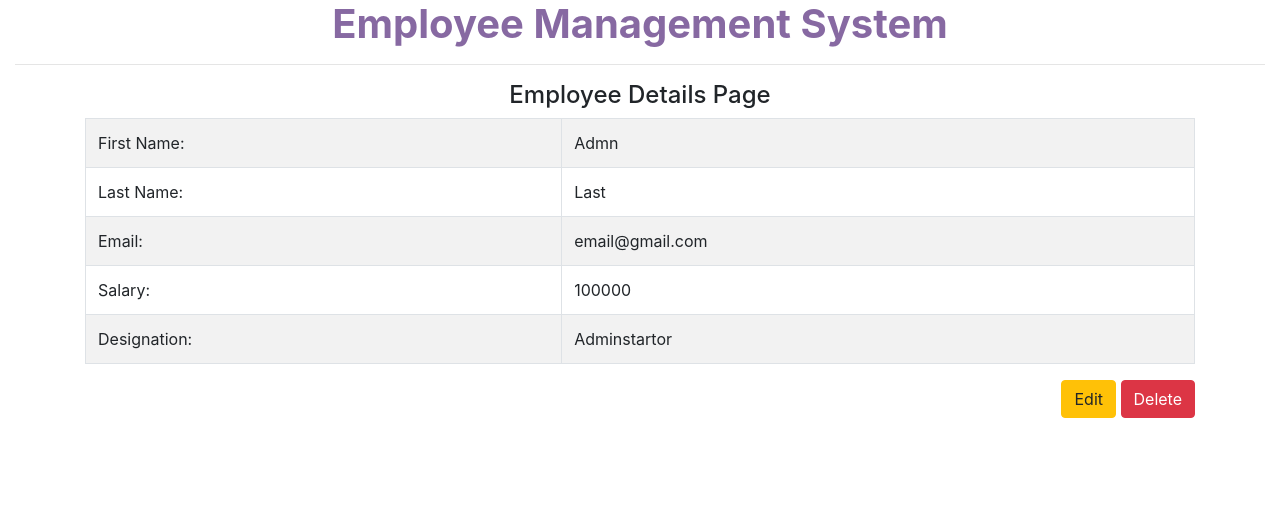
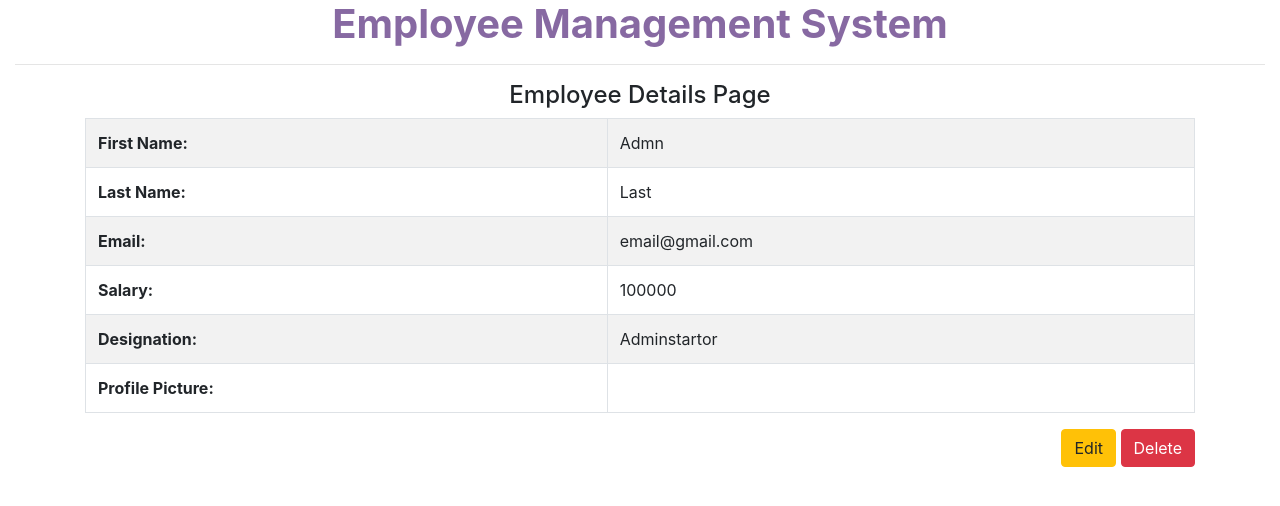
Before and after one commit to harikanth12/ems, a Django app: page /employee/1/details/ in a window 1280 px wide. Shown: the part 56-562 px from the top of the page. Run offline with Django 3.2, Linux system fonts and the light colour scheme; a user stored in the database is signed in; data comes from the database, SQL or seed files in the repository; both versions use the stored data as it was after the commit; parts of the project's set-up code (start-up, migrations or seed data) failed here and were passed over; some libraries are stand-ins or nearby versions.

Commit message:
Pagination and profile pic added

```diff
--- a/employee/models.py
+++ b/employee/models.py
@@ -8,6 +8,7 @@ class Profile(models.Model):
 	user = models.OneToOneField(User,on_delete=models.CASCADE)
 	designation = models.CharField(null=False,blank=False,max_length=25)
 	salary=models.IntegerField(null=True,blank=True)
+	profile_picture = models.ImageField(upload_to='profilePicture/',max_length=255,null=True,blank=True)
 
 	class Meta:
 		ordering = ('-salary',)
@@ -19,17 +20,23 @@ class New_user(models.Model):
 	user = models.OneToOneField(User,on_delete=models.CASCADE)
 	department = models.CharField(null=False,blank=False,max_length=25)
 
-@receiver(post_save,sender=User)
-def create_profile(sender,instance,created,**kwargs):
-	# print("created Profile")
-	# print(created,"created")
-	# print(instance,"instance")
-	if created:
-		Profile.objects.create(user=instance)
+# @receiver(post_save,sender=User)
+# def create_profile(sender,instance,created,**kwargs):
+# 	# print("created Profile")
+# 	# print(created,"created")
+# 	# print(instance,"instance")
+
+# 	if created:
+# 		profile=Profile(user=instance)
 
 
-@receiver(post_save,sender=User)
-def save_profile(sender,instance,**kwargs):
-	# print("Sa veProfile")
-	# print(instance,"instance")
-	instance.profile.save()
+
+
+
+
+
+# @receiver(post_save,sender=User)
+# def save_profile(sender,instance,**kwargs):
+# 	# print("Sa veProfile")
+# 	# print(instance,"instance")
+# 	instance.profile.save()
--- /dev/null
+++ b/employee/templatetags/poll_extras.py
@@ -0,0 +1,21 @@
+from django import template
+from poll.models import Question
+from django.contrib.auth.models import User
+
+register = template.Library()
+
+def upper(value):
+	return value.upper()
+
+register.filter('upper',upper)
+
+
+@register.simple_tag
+def recent_polls(n=5):
+	question = Question.objects.all().order_by('-created_at')
+	return question[0:n]
+
+@register.simple_tag
+def recent_employee(n=5):
+	user = User.objects.all().order_by('-id')
+	return user[0:n]
--- a/employee/views.py
+++ b/employee/views.py
@@ -6,7 +6,8 @@ from django.contrib.auth import authenticate,login,logout
 from django.contrib.auth.decorators import login_required
 from employee.decorators import admin_only
 from poll.models import Question
-
+from employee.forms import ProfileForm
+from django.core.paginator import Paginator,PageNotAnInteger,EmptyPage
 # Create your views here.
 
 def user_login(request):
@@ -50,6 +51,15 @@ def employee_list(request):
 	context = {}
 	context['title'] = "Employees"
 	user = User.objects.all()
+	paginator = Paginator(user,5)
+	page_number = request.GET.get('page')
+	try:
+		user = paginator.page(page_number)
+	except PageNotAnInteger:
+		user = paginator.page(1)
+	except EmptyPage:
+		user = paginator.page(paginator.num_pages)
+
 	context['employeelist'] = user
 	question = Question.objects.all().order_by('-created_at')
 	context['questions'] = question
@@ -74,15 +84,26 @@ def add_employees(request):
 	context['title'] = "Adding Employees"
 	if request.method == "POST":
 		user_form = UserForm(request.POST)
+
+		profile = ProfileForm(request.POST,request.FILES)
+
 		context['userform']= user_form
-		if user_form.is_valid():
-			u=user_form.save()
+		context['profile']= profile
+		if user_form.is_valid() and profile.is_valid():
+			user=user_form.save()
+
+			profile = profile.save(commit=False)
+			profile.user = user
+			profile.save()
+
 			return HttpResponseRedirect(reverse('employees_list'))
 		else:
 			return render(request,'employee/add_employees.html',context)
 	else:
 		user_form = UserForm()
+		profile_form = ProfileForm()
 		context['userform']= user_form
+		context['profile']=profile_form
 	return render(request,'employee/add_employees.html',context)
 
 @login_required(login_url='/login/')
@@ -92,15 +113,22 @@ def edit_employee(request,id=None):
 	user = get_object_or_404(User,id=id)
 	if request.method == "POST":
 		user_form = UserForm(request.POST,instance=user)
+		profile = ProfileForm(request.POST,request.FILES,instance=user.profile)
 		context['userform'] = user_form
-		if user_form.is_valid():
-			u=user_form.save()
+		context['profile']= profile
+		if user_form.is_valid() and profile.is_valid() :
+			user=user_form.save()
+			profile = profile.save(commit=False)
+			profile.user = user
+			profile.save()
 			return HttpResponseRedirect(reverse('employees_list'))
 		else:
 			return render(request,'employee/edit_employee.html',context)
 	else:
 		user_form = UserForm(instance=user)
+		profile_form = ProfileForm(instance=user.profile)
 		context['userform'] = user_form
+		context['profile'] = profile_form
 	return render(request,'employee/edit_employee.html',context)
 
 
--- a/ems/settings.py
+++ b/ems/settings.py
@@ -122,3 +122,8 @@ USE_TZ = True
 # https://docs.djangoproject.com/en/1.11/howto/static-files/
 
 STATIC_URL = '/static/'
+
+
+MEDIA_ROOT = os.path.join(BASE_DIR,'media')
+
+MEDIA_URL = '/media/'
--- a/ems/templates/employee/add_employees.html
+++ b/ems/templates/employee/add_employees.html
@@ -4,11 +4,12 @@
 <div class="container">
 	<h4 style="text-align: center">{{title}}</h4>
 
-	<form method="post" action="">
+	<form method="post" action="" enctype="multipart/form-data">
 	{% csrf_token %}
 
 	<table class="table table-bordered">
 		{{userform.as_table}}
+		{{profile.as_table}}
   	</table>
 
   	<input type="submit" class="btn btn-success" style="float: right;" value="Add Employees">
--- a/ems/templates/employee/edit_employee.html
+++ b/ems/templates/employee/edit_employee.html
@@ -5,11 +5,12 @@
 <div class="container">
 	<h4 style="text-align: center">{{title}}</h4>
 
-	<form method="post" action="">
+	<form method="post" action="" enctype="multipart/form-data">
 	{% csrf_token %}
 
 	<table class="table table-bordered">
 		{{userform.as_table}}
+		{{profile.as_table}}
   	</table>
 
   	<input type="submit" class="btn btn-warning" style="float: right;" value="Update Employee">
--- a/ems/templates/employee/employee_details.html
+++ b/ems/templates/employee/employee_details.html
@@ -6,24 +6,32 @@
 		<table class="table table-bordered table-striped">
 			<tbody>
 				<tr>
-					<td>First Name:</td>
+					<th>First Name:</th>
 					<td>{{details.first_name}}</td>
 				</tr>
 				<tr>
-					<td>Last Name:</td>
+					<th>Last Name:</th>
 					<td>{{details.last_name}}</td>
 				</tr>
 				<tr>
-					<td>Email:</td>
+					<th>Email:</th>
 					<td>{{details.email}}</td>
 				</tr>
 				<tr>
-					<td>Salary:</td>
+					<th>Salary:</th>
 					<td>{{details.profile.salary}}</td>
 				</tr>
 				<tr>
-					<td>Designation:</td>
+					<th>Designation:</th>
 					<td>{{details.profile.designation}}</td>
+				</tr>
+				<tr>
+					<th>Profile Picture:</th>
+					<td>
+						{% if details.profile.profile_picture %}
+						<img src="{{details.profile.profile_picture.url}}" height=100px;>
+						{% endif %}
+					</td>
 				</tr>
 			</tbody>
 		</table>
--- a/ems/templates/header.html
+++ b/ems/templates/header.html
@@ -1,13 +1,15 @@
+{% load poll_extras %}
+
 <div>
 <nav class="navbar navbar-expand-sm bg-dark navbar-dark" style="background-color:#2e7f8b !important">
   <!-- Brand/logo -->
-  <a class="navbar-brand" href="#">EMS</a>
+  <a class="navbar-brand" href="#">{{"ems" | upper}}</a>
 
   <!-- Links -->
   <div style="float: left;width:90%;">
   <ul class="navbar-nav">
     <li class="nav-item" >
-      <a class="nav-link" href="{% url 'employees_list' %}" style="color:#fffefb;">Employee</a>
+      <a class="nav-link" href="{% url 'employees_list' %}" style="color:#fffefb;">{{"employee" | capfirst}}</a>
     </li>
     <li class="nav-item">
       <a class="nav-link" href="{% url 'polls_list' %}" style="color:#fffefb;">Polls <span class="badge badge-light" >{{polls_count}}</span></a>
--- a/ems/urls.py
+++ b/ems/urls.py
@@ -16,6 +16,8 @@ Including another URLconf
 from django.conf.urls import url,include
 from django.contrib import admin
 from employee.views import *
+from django.conf import settings
+from django.conf.urls.static import static
 
 
 urlpatterns = [
@@ -26,4 +28,4 @@ urlpatterns = [
     url(r'^login/',user_login,name='user_login'),
     url(r'^sucess/',sucess,name='sucess'),
     url(r'^logout/',user_logout,name='user_logout')
-]
+] + static(settings.MEDIA_URL,document_root=settings.MEDIA_ROOT)
```
Also changed, not shown: employee/forms.py (+8 -4 lines), ems/templates/employee/employee_list.html (+27 -0 lines), ems/templates/employee/paginator.html (added, +9 -0 lines), db.sqlite3, employee/migrations/0004_profile_profile_picture.py (added), employee/migrations/0005_auto_20191003_0808.py (added), employee/templatetags/__init__.py (added), media/profilePicture/7d1a3f77eee9f34782c6f88e97a6c888.jpg (added), media/profilePicture/Screenshot_from_2019-09-29_12-51-47.png (added), media/profilePicture/Screenshot_from_2019-10-01_19-09-17.png (added).
